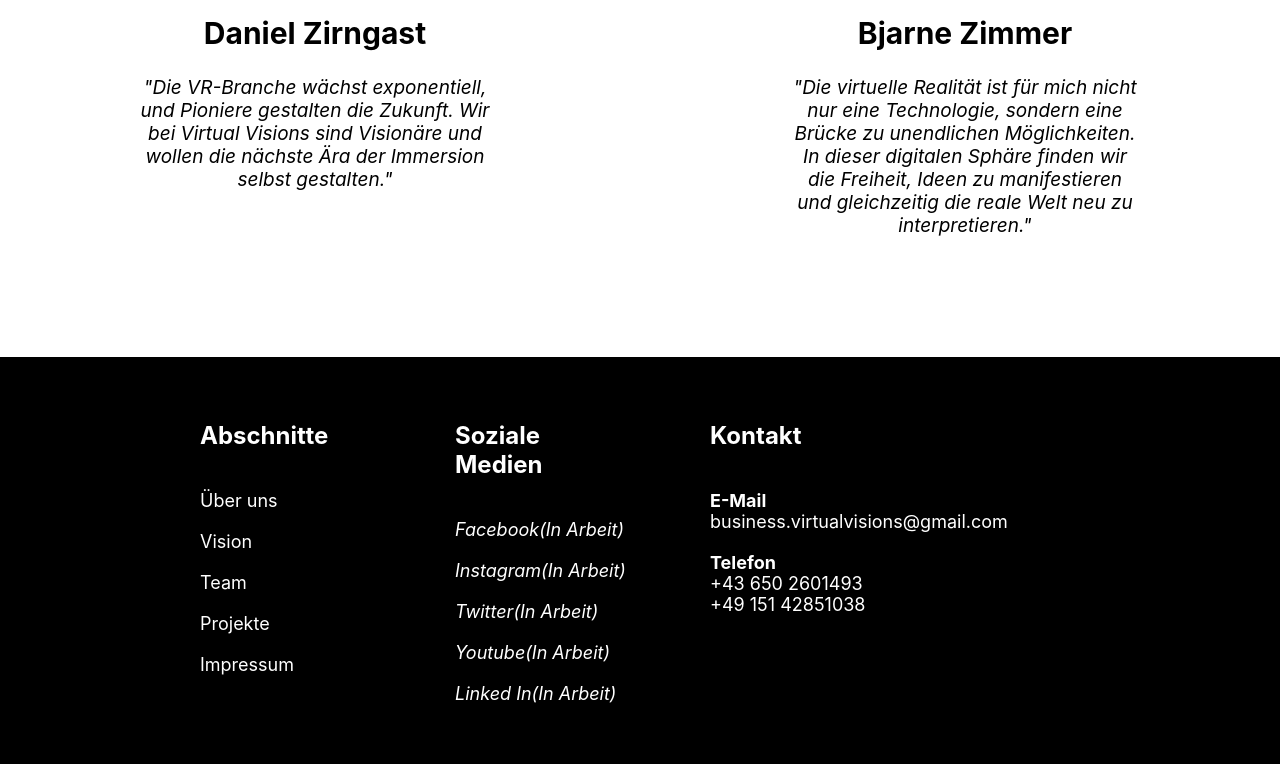
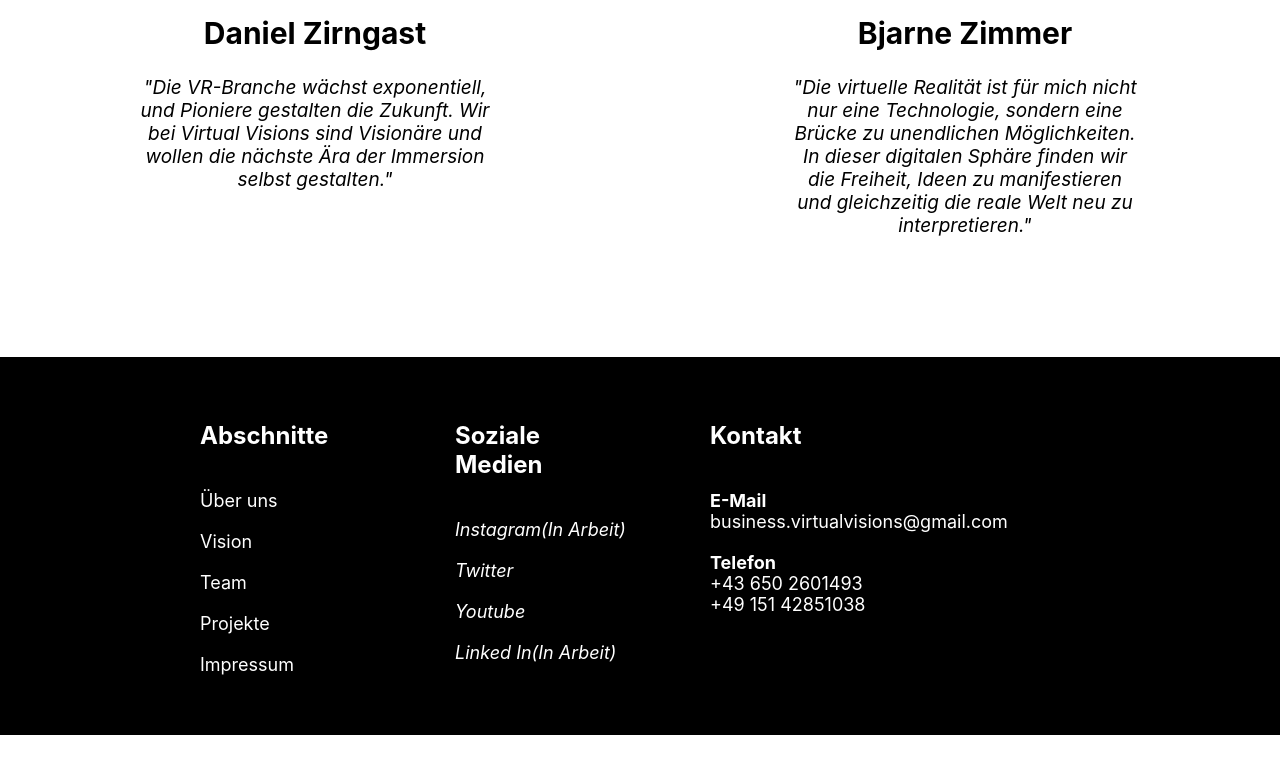
Before and after one commit to Virtual-Visions/Website, a React (Create React App) app: page / in a window 1280 px wide. Shown: the part 4590-5354 px from the top of the page. After the commit the page ends 5325 px from the top, so only its background shows below. Built offline with nearby package versions, Linux system fonts and the light colour scheme.

Commit message:
changed footer

```diff
--- a/src/components/Footer.js
+++ b/src/components/Footer.js
@@ -49,30 +49,23 @@ const Footer = () => {
               {language === "de" ? "Soziale Medien" : "Social Media"}
             </Heading>
             <FooterLink href="#">
-              <i className="fab fa-facebook-f">
+              <i className="fab fa-instagram">
 
-                  {language === "de" ? "Facebook(In Arbeit)" : "Facebook(WIP)"}
+                  {language === "de" ? "Instagram(In Arbeit)" : "Instagram(WIP)"}
 
               </i>
             </FooterLink>
-            <FooterLink href="#">
-              <i className="fab fa-instagram">
+            <FooterLink href="https://twitter.com/VirtualVisionV">
+              <i className="fab fa-twitter">
 
-                  {language === "de" ? "Instagram(In Arbeit)" : "Instagram(WIP"}
+                  {language === "de" ? "Twitter" : "Twitter"}
 
               </i>
             </FooterLink>
-            <FooterLink href="#">
-              <i className="fab fa-twitter">
-
-                  {language === "de" ? "Twitter(In Arbeit)" : "Twitter(WIP)"}
-
-              </i>
-            </FooterLink>
-            <FooterLink href="#">
+            <FooterLink href="https://www.youtube.com/channel/UC-_iOjk6FTrQt0w5hVPYFMA">
               <i className="fab fa-youtube">
 
-                  {language === "de" ? "Youtube(In Arbeit)" : "Youtube(WIP)"}
+                  {language === "de" ? "Youtube" : "Youtube"}
 
               </i>
             </FooterLink>
```
